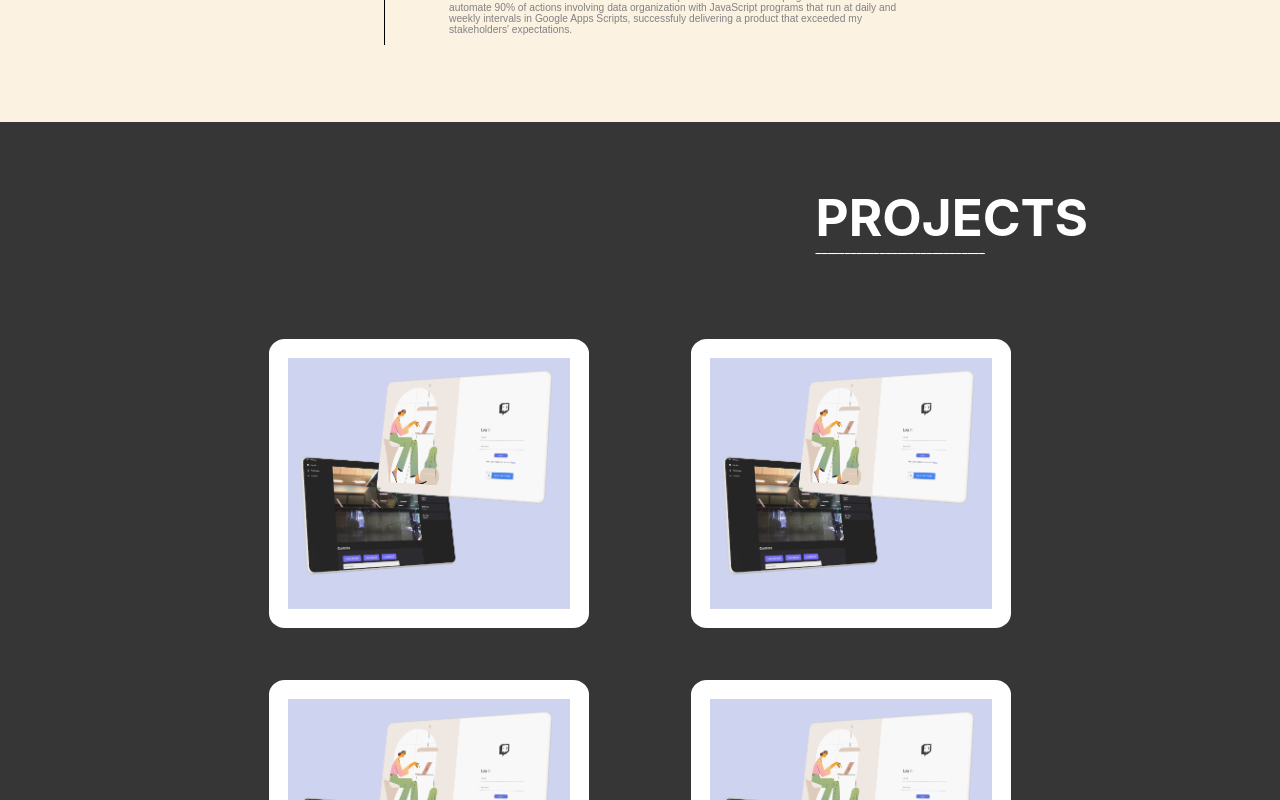
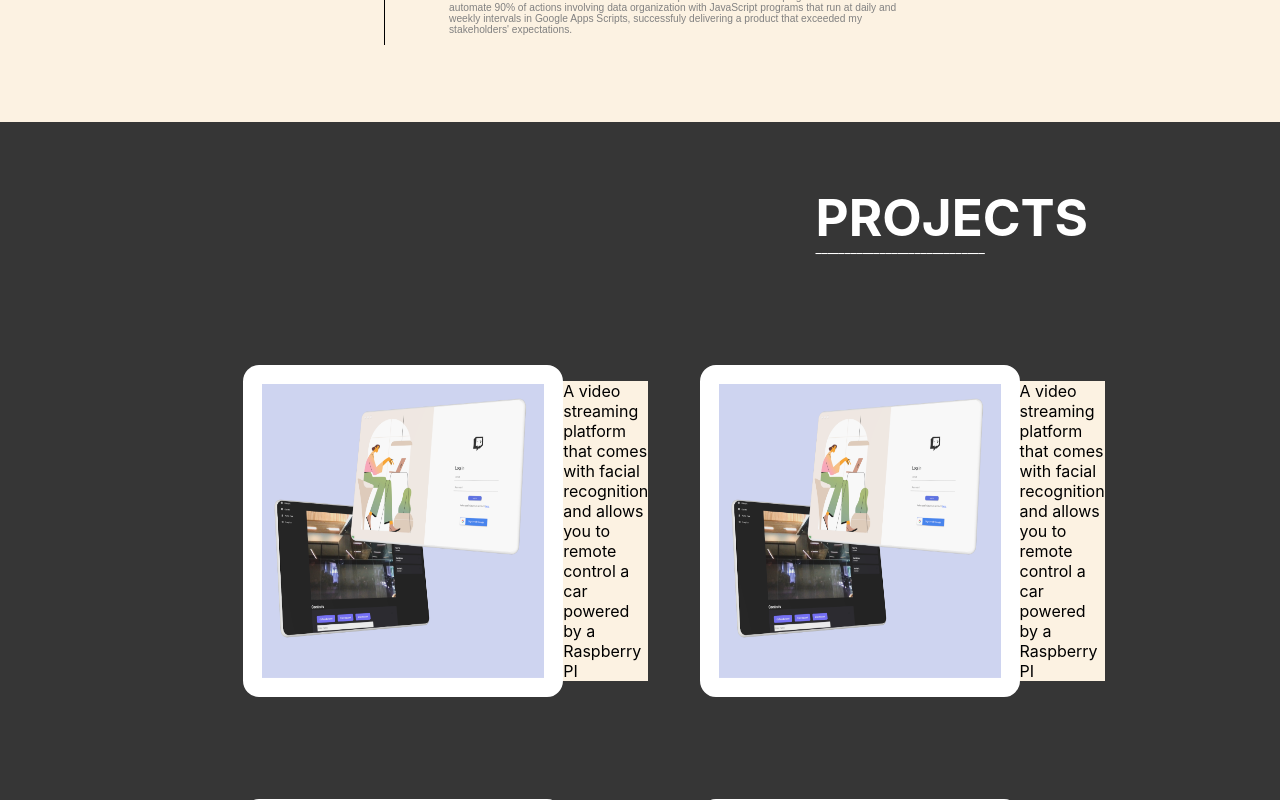
Before and after one commit to Raywnh/portfolio-website, a React (Create React App) app in the folder website/: page / in a window 1280 px wide. Shown: the part 2000-2800 px from the top of the page. Built offline with nearby package versions, Linux system fonts and the light colour scheme; the HTML template or start-up script is replaced by a standard one; a web font is replaced by a local one.

Commit message:
Update App.js

```diff
--- a/website/src/App.js
+++ b/website/src/App.js
@@ -8,7 +8,6 @@ import { Typewriter } from 'react-simple-typewriter'
 function App() {
 
   const [sticky, setSticky] = useState(false)
-  const [display, setDisplay]= useState(false)
 
   useEffect(() => {
     const handleScroll = () => {
@@ -121,15 +120,28 @@ function App() {
           </div>
           <div className='projects-container'>
               <div className='row-one'>
-                <img className='image' src={spasm} onMouseEnter={() => setDisplay(true)} onMouseLeave={() => setDisplay(false)}>
-                </img>
-                <img className='image' src={spasm}></img>
-
+                <div className='image-container'>
+                  <img className='image' src={spasm}>
+                  </img>
+                   <p className='overlay'>A video streaming platform that comes with facial recognition and allows you to remote control a car powered by a Raspberry PI</p>
+                </div>
+                <div className='image-container'>
+                  <img className='image' src={spasm}>
+                  </img>
+                  <p className='overlay'>A video streaming platform that comes with facial recognition and allows you to remote control a car powered by a Raspberry PI</p>
+                </div>
               </div>
               <div className='row-two'>
-                <img className='image' src={spasm}></img>
-                <img className='image' src={spasm}></img>
-
+                <div className='image-container'>
+                <img className='image' src={spasm}>
+                  </img>
+                  <p className='overlay'>A video streaming platform that integrates facial recognition and allows you to remotely control a Raspberry PI powered car</p>
+                </div>
+                <div className='image-container'>
+                <img className='image' src={spasm}>
+                  </img>
+                  <p className='overlay'>A video streaming platform that comes with facial recognition and allows you to remote control a car powered by a Raspberry PI</p>
+                </div>
               </div>
           </div>
       </div>
```
